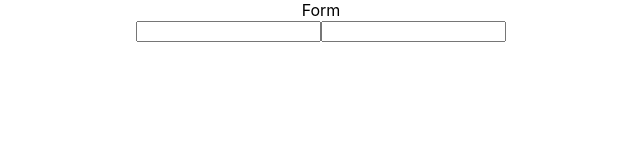
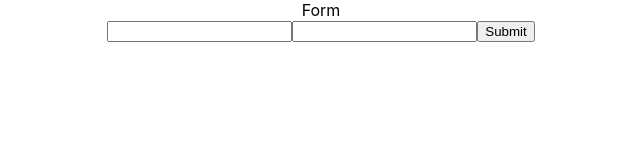
Before and after one commit to Oliver6644/react_prax, a React (Create React App) app: page / in a window 1280 px wide. Shown: the top 160 px of the page, without its empty margins (319-959 px from the left). Built offline with nearby package versions, Linux system fonts and the light colour scheme.

Commit message:
ep .31 form submission

```diff
--- a/src/components/Form.js
+++ b/src/components/Form.js
@@ -14,17 +14,29 @@ class Form extends Component{
         this.setState({
             lastname:event.target.value,
         });
-    }
+    };
+    handleSubmit =(event)=>{
+        event.preventDefault();
+    console.log({
+       fname: this.state.firstname,
+       lname: this.state.lastname,
+    })
+    };
     render() {
     return <div>Form
-        <form>
+        <form onSubmit={this.handleSubmit}>
            <input
            onChange ={this.handleChange}
            type="text"
            value={this.state.firstname}
            ></input>
 
-           <input value={this.state.lastname} type="text" onChange={this.handleLastNameChange}></input>
+           <input
+           value={this.state.lastname}
+           type="text"
+           onChange={this.handleLastNameChange}
+           ></input>
+           <button type="submit">Submit</button>
         </form>
     </div>
     }
```
